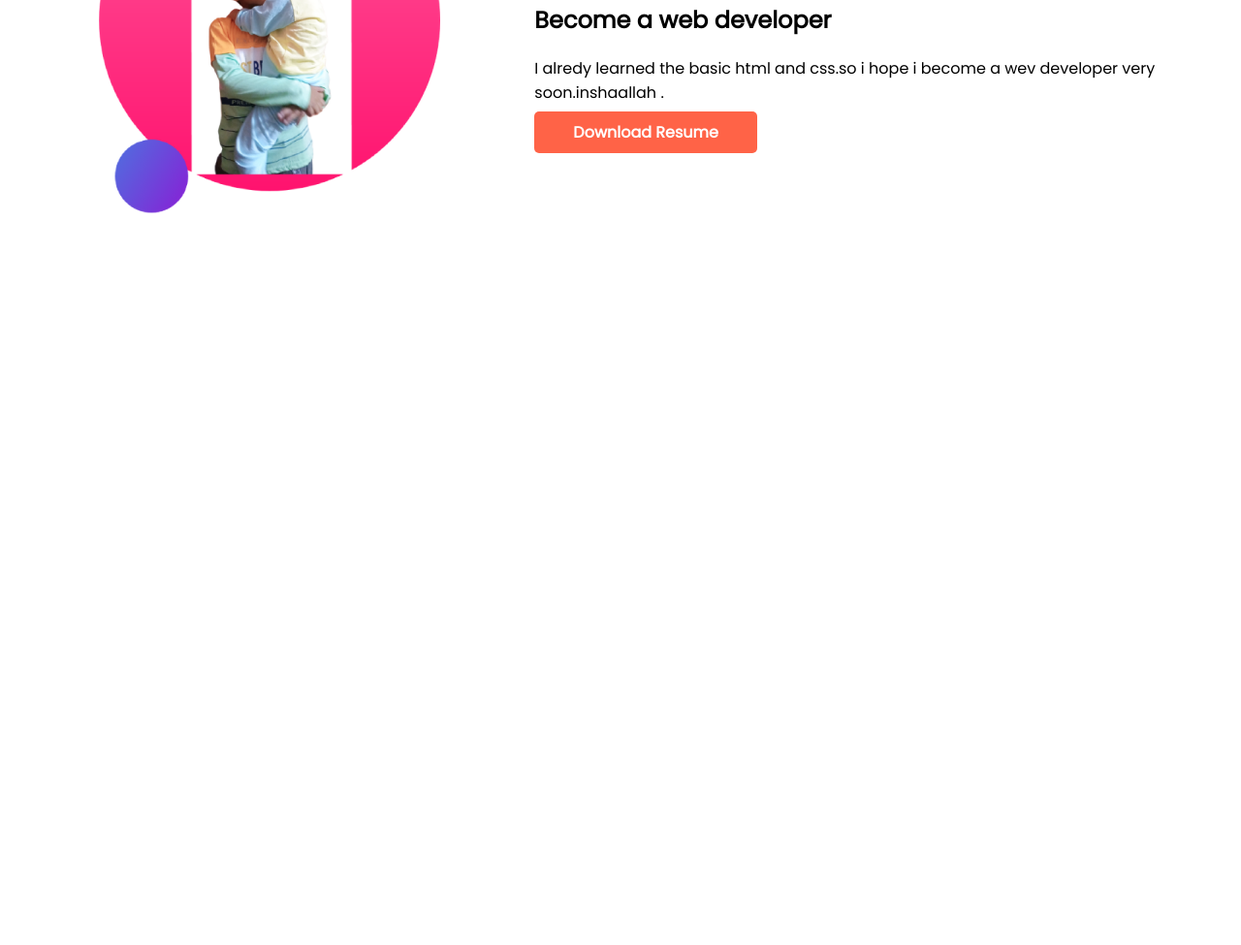
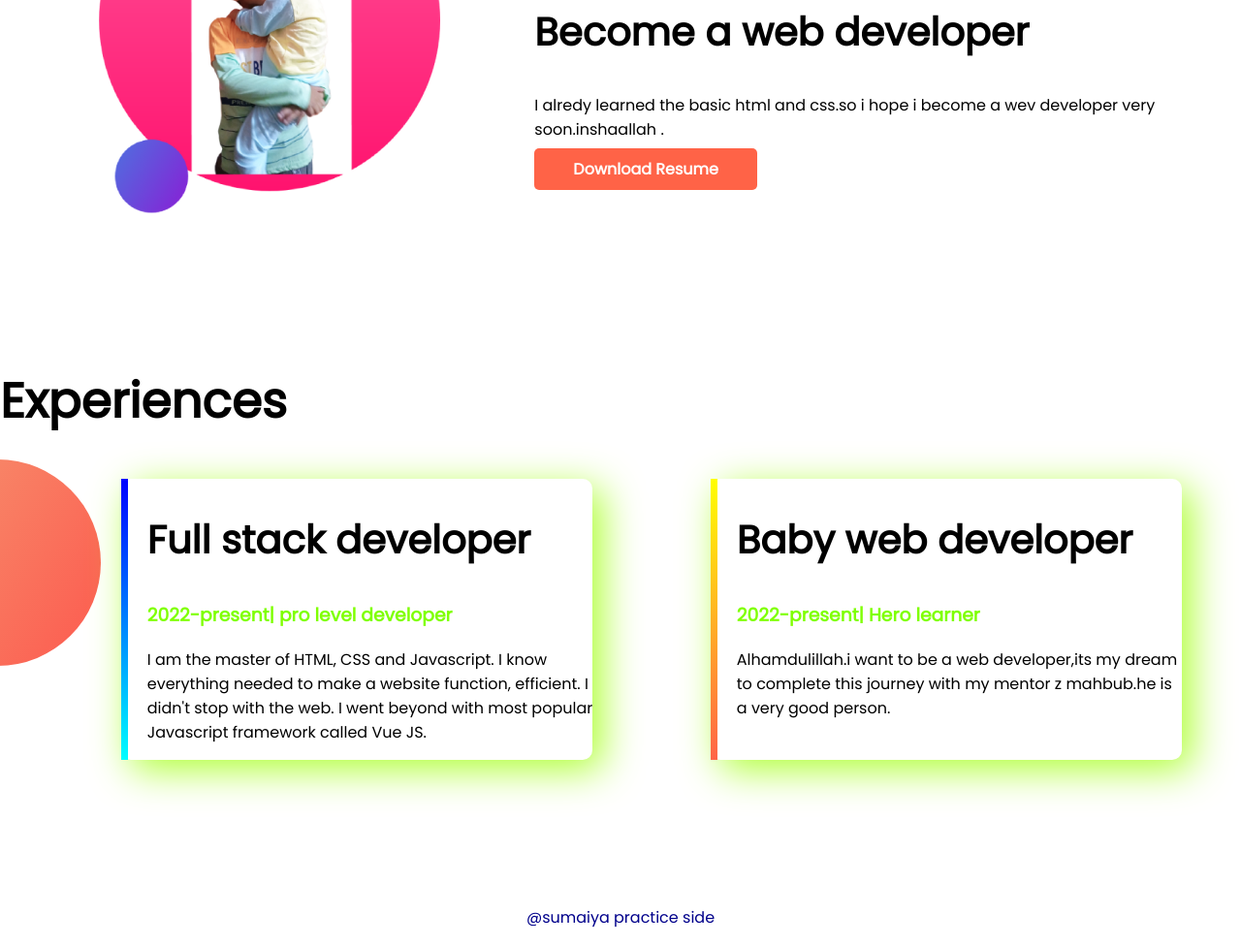
Before and after one commit to SumaiyaBegum22/developer-portfolio, a plain HTML site: page index.html in a window 1280 px wide. Shown: the part 743-1718 px from the top of the page at 97% size. Before the commit the page ends 1120 px from the top, so only its background shows below. Drawn offline with Linux system fonts and the light colour scheme.

Commit message:
footer and experience added

```diff
--- a/index.html
+++ b/index.html
@@ -11,7 +11,7 @@
     <link rel="stylesheet" href="style.css">
 </head>
 <body>
-    <section class="top-banner">
+    <section class="top-banner flexible-container">
     <div class="half-width">
     <h1>Welcome To</h1>
    <h1><span class="pk">Sumaiya begum</span>  World</h1>
@@ -24,7 +24,7 @@
  <img src="my-bg.png" alt="shan">
  </div>
  </section>
- <section class="dream-big">
+ <section class="dream-big flexible-container">
     <div  class="half-width">
         <img src="my-bg2.png" alt="">
     </div>
@@ -36,5 +36,22 @@
 
     </div>
     </section>
+    <section class="experience-area">
+        <h1>Experiences</h1>
+        <div class="flexible-container">
+        <div id="full-stack" class="experience-item">
+            <h2>Full stack developer</h2>
+            <h3 class="pk">2022-present| pro level developer</h3>
+            <p>I am the master of HTML, CSS and Javascript. I know everything needed to make a website function, efficient. I didn't stop with the web. I went beyond with most popular Javascript framework called Vue JS.</p>
+        </div>
+        <div id="baby" class="experience-item">
+            <h2>Baby web developer</h2>
+            <h3 class="pk">2022-present| Hero learner</h3>
+            <p>Alhamdulillah.i want to be a web developer,its my dream to complete this journey with my mentor z mahbub.he is a very good person.</p>
+        </div>
+        </div>
+    </section> <footer>
+        <p>@sumaiya practice side</p>
+    </footer>
 </body
 </html>
--- a/style.css
+++ b/style.css
@@ -7,10 +7,13 @@ h1{
     font-size: 50px;
 
 }
+h2{
+    font-size: 40px;
+}
 .pk{
     color: chartreuse;
 }
-section{
+.flexible-container{
     display: flex;
     margin-bottom: 150px;
     padding-left: 5%;
@@ -38,3 +41,30 @@ section{
 .dream-big{
 
 }
+.experience-area{
+    background-image: url(images/exp-bg.png);
+    background-repeat: no-repeat;
+    background-position: left;
+}
+.experience-item{
+    width: 40%;
+    margin-left: 5%;
+    margin-right: 5%;
+    padding-left: 20px;
+    border-radius: 10px;
+    box-shadow: 10px 10px 40px greenyellow;
+}
+#full-stack{
+    border-left: 7px solid;
+    border-image: linear-gradient(blue, cyan);
+    border-image-slice: 1;
+}
+#baby{
+    border-left: 7px solid;
+    border-image: linear-gradient(yellow, tomato);
+    border-image-slice: 1;
+}
+footer p{
+    text-align: center;
+    color: darkblue;
+}
```
Also changed, not shown: 4 other files.
